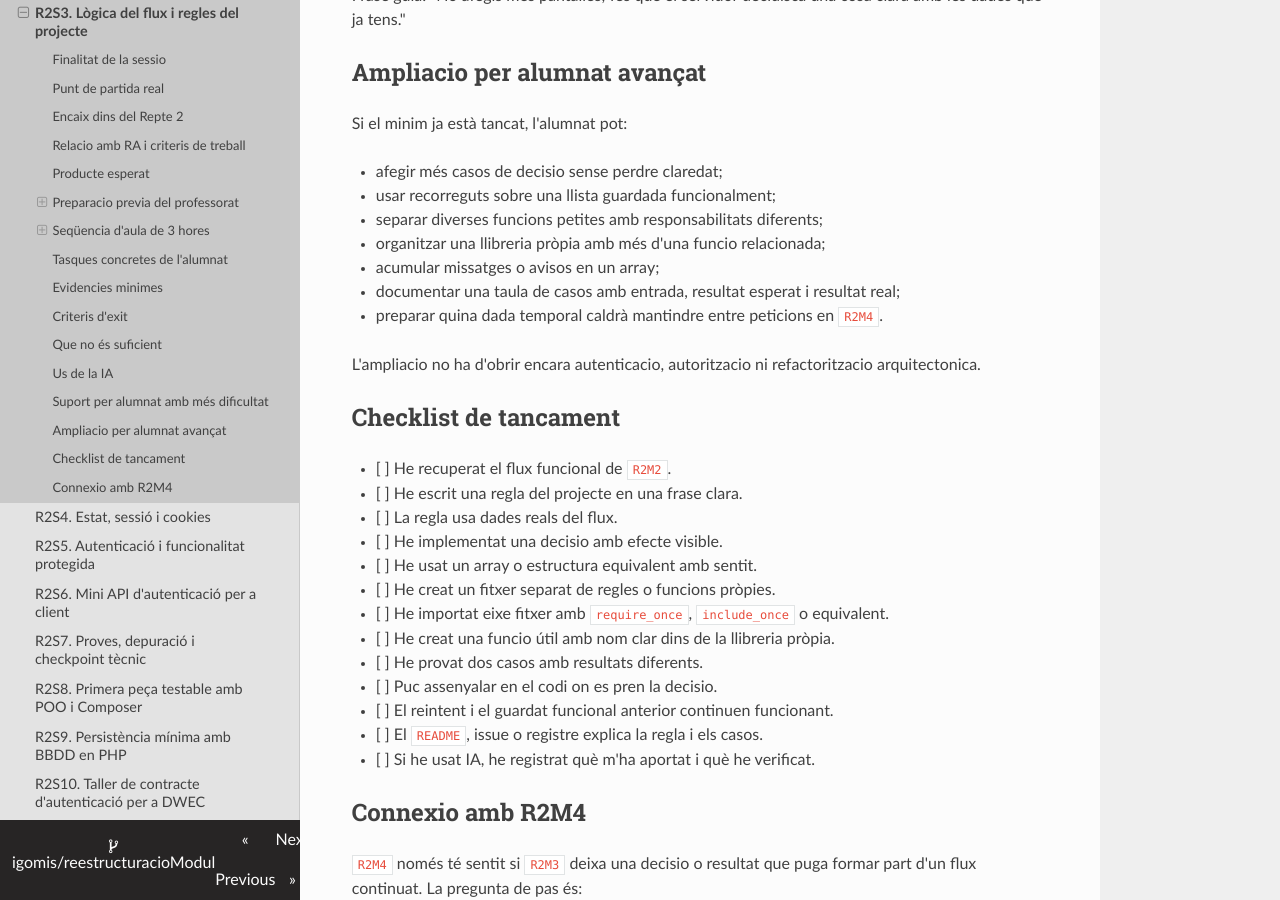
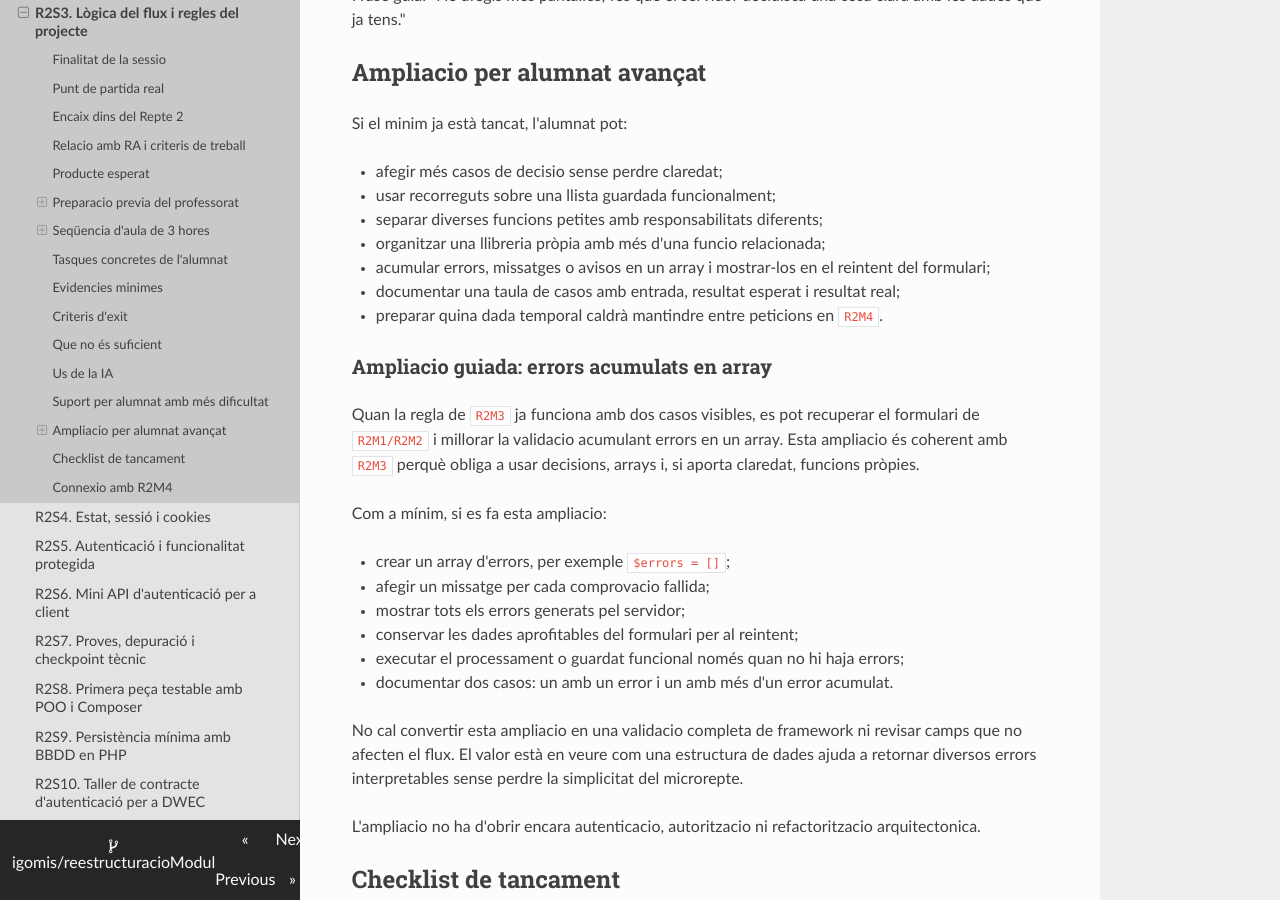
Before and after one commit to igomis/reestructuracioModul, an MkDocs documentation site: the page built from docs/01_programacio_modul/programacio_aula_r2s3_logica_flux_regles_projecte.md, in a window 1280 px wide and 900 px high, scrolled down 8029 px. Built offline with MkDocs 1.6.1, drawn with Linux system fonts in a browser that asks for light colours; nearby versions of some CDN libraries.

Commit message:
Add R2M3 error array extension

```diff
--- a/docs/01_programacio_modul/programacio_aula_r2s3_logica_flux_regles_projecte.md
+++ b/docs/01_programacio_modul/programacio_aula_r2s3_logica_flux_regles_projecte.md
@@ -296,9 +296,24 @@ Si el minim ja està tancat, l'alumnat pot:
 - usar recorreguts sobre una llista guardada funcionalment;
 - separar diverses funcions petites amb responsabilitats diferents;
 - organitzar una llibreria pròpia amb més d'una funcio relacionada;
-- acumular missatges o avisos en un array;
+- acumular errors, missatges o avisos en un array i mostrar-los en el reintent del formulari;
 - documentar una taula de casos amb entrada, resultat esperat i resultat real;
 - preparar quina dada temporal caldrà mantindre entre peticions en `R2M4`.
+
+### Ampliacio guiada: errors acumulats en array
+
+Quan la regla de `R2M3` ja funciona amb dos casos visibles, es pot recuperar el formulari de `R2M1/R2M2` i millorar la validacio acumulant errors en un array. Esta ampliacio és coherent amb `R2M3` perquè obliga a usar decisions, arrays i, si aporta claredat, funcions pròpies.
+
+Com a mínim, si es fa esta ampliacio:
+
+- crear un array d'errors, per exemple `$errors = []`;
+- afegir un missatge per cada comprovacio fallida;
+- mostrar tots els errors generats pel servidor;
+- conservar les dades aprofitables del formulari per al reintent;
+- executar el processament o guardat funcional només quan no hi haja errors;
+- documentar dos casos: un amb un error i un amb més d'un error acumulat.
+
+No cal convertir esta ampliacio en una validacio completa de framework ni revisar camps que no afecten el flux. El valor està en veure com una estructura de dades ajuda a retornar diversos errors interpretables sense perdre la simplicitat del microrepte.
 
 L'ampliacio no ha d'obrir encara autenticacio, autoritzacio ni refactoritzacio arquitectonica.
 
```
Also changed, not shown: docs/01_programacio_modul/programacio_aula_r2s1_entrada_variada_validacio_servidor.md (+1 -1 lines), docs/02_reptes/repte_02_sessions_i_autenticacio.md (+4 -0 lines).
